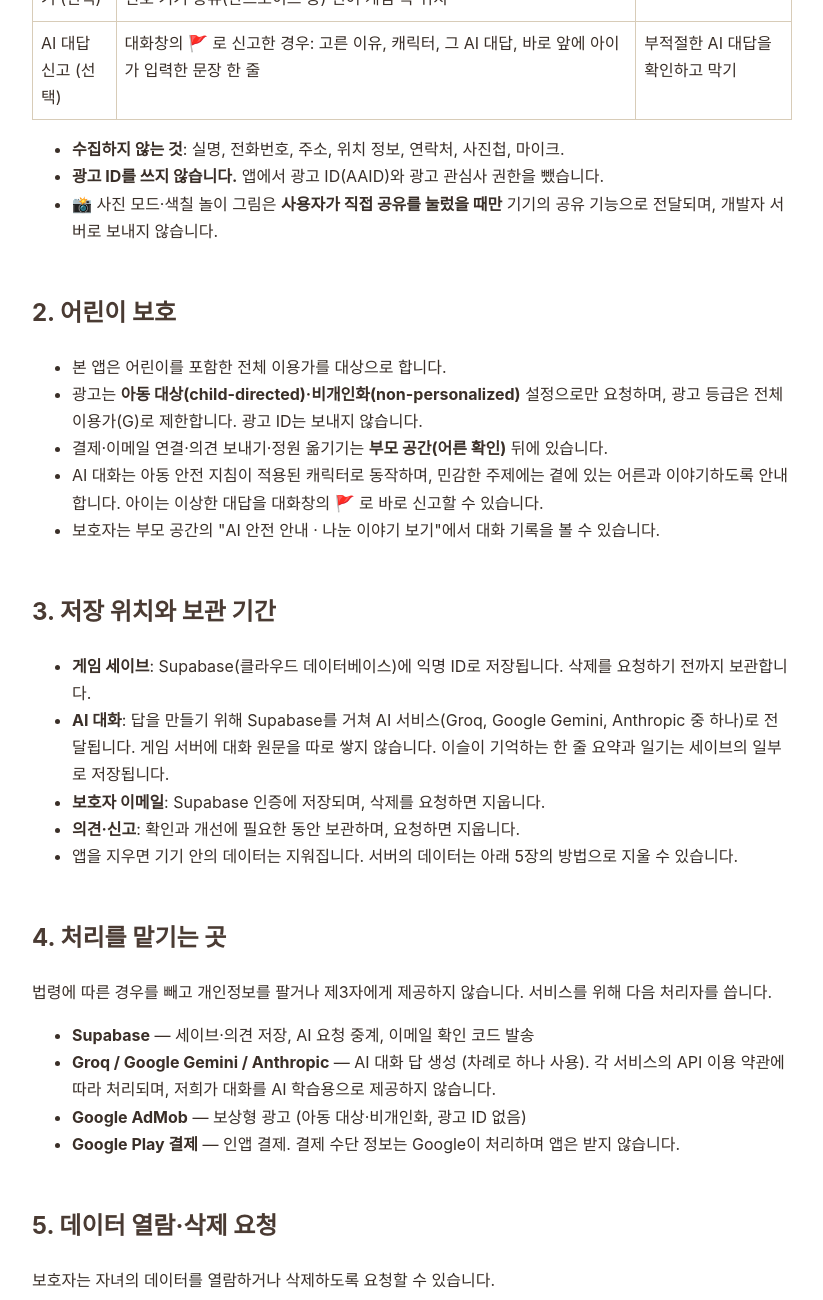
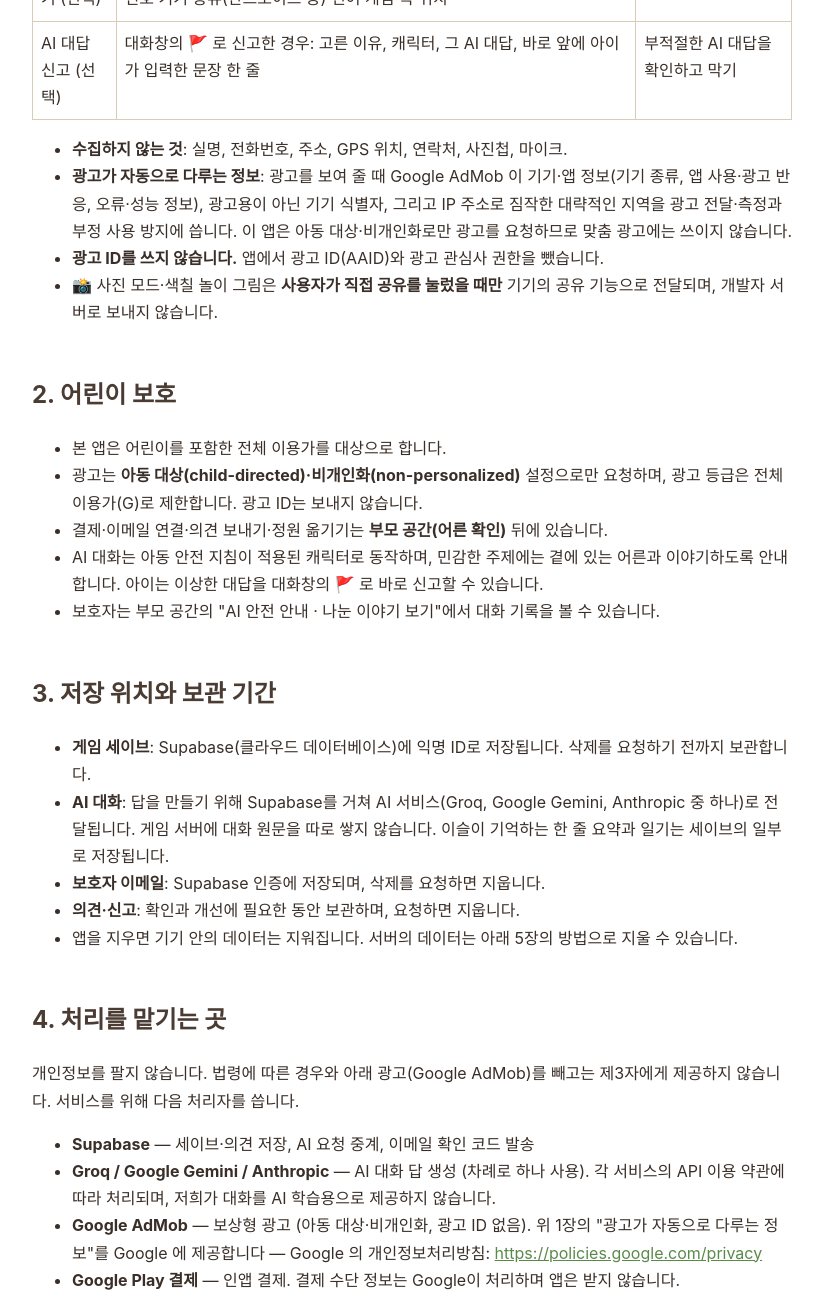
Before and after one commit to sungwony0906/pocket-walk-privacy, a plain HTML site: page index.html in a window 1280 px wide. Shown: the part 920-2220 px from the top of the page, without its empty margins (228-1051 px from the left). Drawn offline with Linux system fonts and the light colour scheme.

Commit message:
광고(AdMob)가 다루는 정보 명시 — 데이터 보안 양식과 맞춤

```diff
--- a/index.html
+++ b/index.html
@@ -20,7 +20,8 @@
 <tr><td>AI 대답 신고 (선택)</td><td>대화창의 🚩 로 신고한 경우: 고른 이유, 캐릭터, 그 AI 대답, 바로 앞에 아이가 입력한 문장 한 줄</td><td>부적절한 AI 대답을 확인하고 막기</td></tr>
 </table>
 <ul>
-<li><b>수집하지 않는 것</b>: 실명, 전화번호, 주소, 위치 정보, 연락처, 사진첩, 마이크.</li>
+<li><b>수집하지 않는 것</b>: 실명, 전화번호, 주소, GPS 위치, 연락처, 사진첩, 마이크.</li>
+<li><b>광고가 자동으로 다루는 정보</b>: 광고를 보여 줄 때 Google AdMob 이 기기·앱 정보(기기 종류, 앱 사용·광고 반응, 오류·성능 정보), 광고용이 아닌 기기 식별자, 그리고 IP 주소로 짐작한 대략적인 지역을 광고 전달·측정과 부정 사용 방지에 씁니다. 이 앱은 아동 대상·비개인화로만 광고를 요청하므로 맞춤 광고에는 쓰이지 않습니다.</li>
 <li><b>광고 ID를 쓰지 않습니다.</b> 앱에서 광고 ID(AAID)와 광고 관심사 권한을 뺐습니다.</li>
 <li>📸 사진 모드·색칠 놀이 그림은 <b>사용자가 직접 공유를 눌렀을 때만</b> 기기의 공유 기능으로 전달되며, 개발자 서버로 보내지 않습니다.</li>
 </ul>
@@ -41,11 +42,11 @@
 <li>앱을 지우면 기기 안의 데이터는 지워집니다. 서버의 데이터는 아래 5장의 방법으로 지울 수 있습니다.</li>
 </ul>
 <h2>4. 처리를 맡기는 곳</h2>
-<p>법령에 따른 경우를 빼고 개인정보를 팔거나 제3자에게 제공하지 않습니다. 서비스를 위해 다음 처리자를 씁니다.</p>
+<p>개인정보를 팔지 않습니다. 법령에 따른 경우와 아래 광고(Google AdMob)를 빼고는 제3자에게 제공하지 않습니다. 서비스를 위해 다음 처리자를 씁니다.</p>
 <ul>
 <li><b>Supabase</b> — 세이브·의견 저장, AI 요청 중계, 이메일 확인 코드 발송</li>
 <li><b>Groq / Google Gemini / Anthropic</b> — AI 대화 답 생성 (차례로 하나 사용). 각 서비스의 API 이용 약관에 따라 처리되며, 저희가 대화를 AI 학습용으로 제공하지 않습니다.</li>
-<li><b>Google AdMob</b> — 보상형 광고 (아동 대상·비개인화, 광고 ID 없음)</li>
+<li><b>Google AdMob</b> — 보상형 광고 (아동 대상·비개인화, 광고 ID 없음). 위 1장의 &quot;광고가 자동으로 다루는 정보&quot;를 Google 에 제공합니다 — Google 의 개인정보처리방침: <a href="https://policies.google.com/privacy">https://policies.google.com/privacy</a></li>
 <li><b>Google Play 결제</b> — 인앱 결제. 결제 수단 정보는 Google이 처리하며 앱은 받지 않습니다.</li>
 </ul>
 <h2>5. 데이터 열람·삭제 요청</h2>
```
